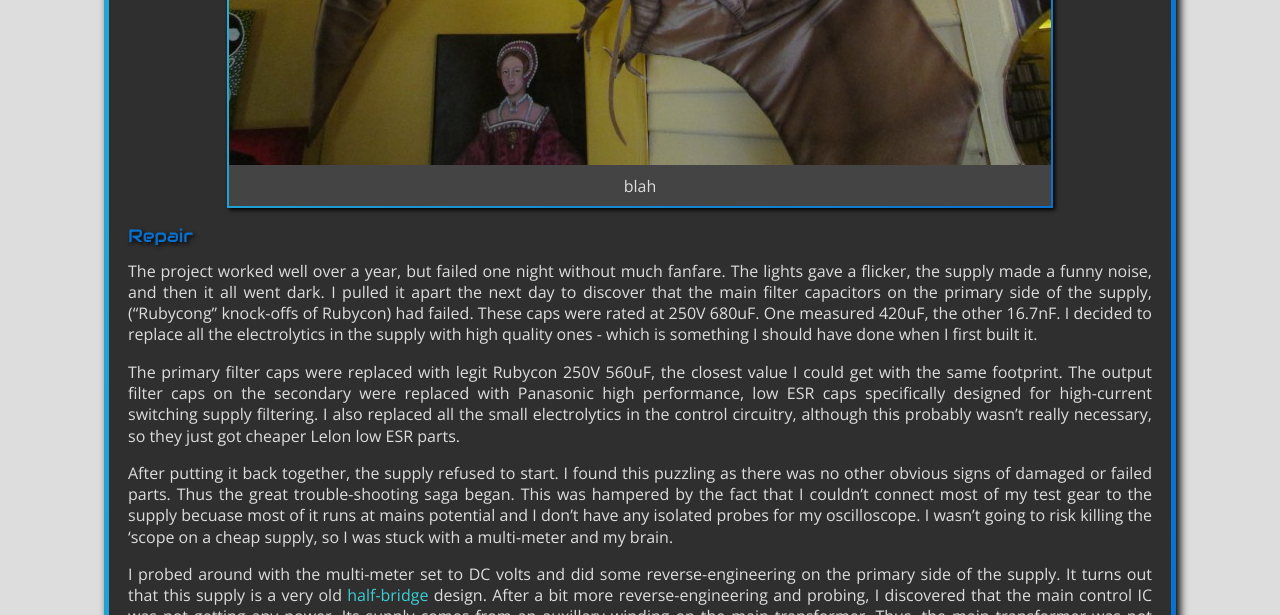
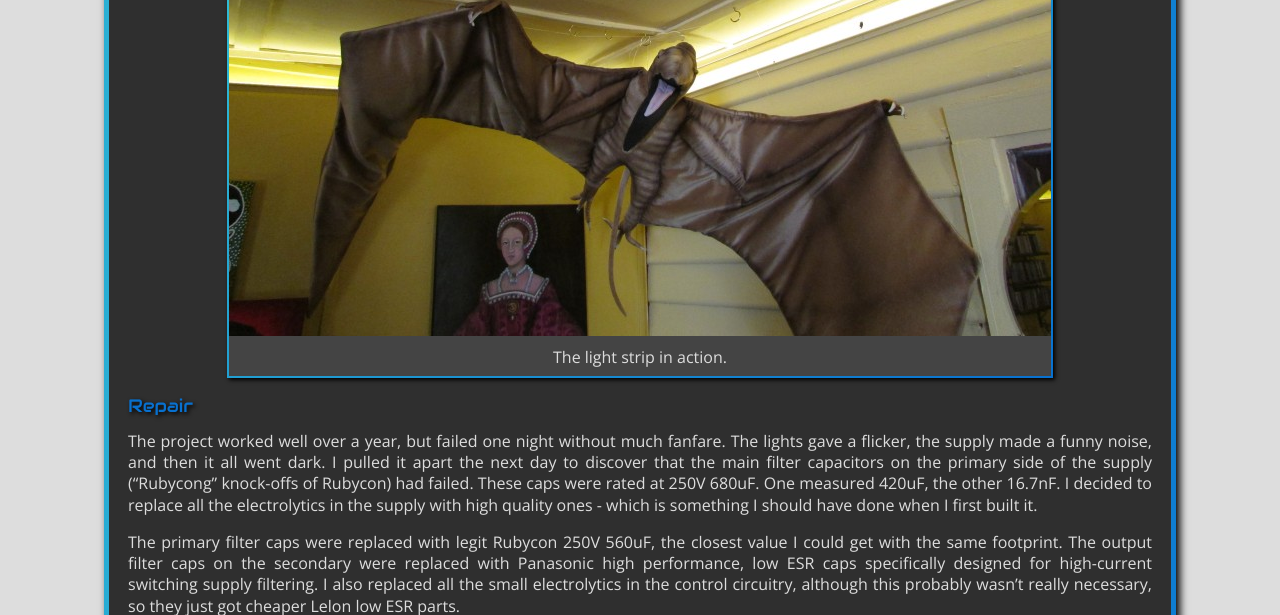
Before and after one commit to StaphSynth/StaphSynth.github.io, a Jekyll site: the page built from _posts/2017-01-14-LED-Strip-Room-Lighting.md, in a window 1280 px wide and 1400 px high, scrolled down 5933 px. Shown: the top 615 px of the window. Built offline with Jekyll 4.4.1, drawn with Linux system fonts in a browser that asks for light colours; nearby versions of some CDN libraries; some of the changed text lies outside the part shown; grey boxes are pictures that could not be loaded.

Commit message:
commpleted post on light box

```diff
--- a/_posts/2017-01-14-LED-Strip-Room-Lighting.md
+++ b/_posts/2017-01-14-LED-Strip-Room-Lighting.md
@@ -11,58 +11,73 @@
   - power supplies
 ---
 
-In January of 2015, I built an LED lighting controller and power supply to run about 25 metres of 12V 5050 LED strip lighting. The strip forms a ring around our back back rumpus/listening/hobby room. The lights are mounted high up the walls only a few centimetres down from the cornices on L-shaped pine moulding, with the LEDs facing the ceiling so as not to dazzle the eye. It's meant to light the room with a soft warm-white glow around the perimeter to provide a mellow mood for hanging out listening to the stereo, or during parties, etc.
+In January of 2015, I built an LED lighting controller and power supply to run about 25 metres of 12V 5050 LED strip lighting. The strip forms a ring around our back rumpus/listening/hobby room. The lights are mounted high up the walls only a few centimetres down from the cornices on L-shaped pine moulding, with the LEDs facing the ceiling so as not to dazzle the eye. It's meant to light the room with a soft warm-white glow around the perimeter to provide a mellow mood for hanging out listening to the stereo, or during parties, etc.
 
 ### Initial Build
 
-The plan was fairly straight-forward: buy the LED strip lights, a beefy 12V supply to run them, and use an [Elliott Sound Products](http://sound.whsites.net/index2.html) [P126 PWM dimmer](http://sound.whsites.net/project126.htm) to allow control of the light level. Then, string them together and enjoy. Needless to say, the project became a little more complex as time went on, and I learned some valuable lessons along the way.
+The plan was fairly straight-forward: buy the LED strip lights, a beefy 12V supply to run them, and use an [ESP](http://sound.whsites.net/index2.html) [P126 PWM dimmer](http://sound.whsites.net/project126.htm) to allow control of the light level. Then, string them together and enjoy. Needless to say, the project became a little more complex as time went on, and I learned some valuable lessons along the way.
 
 The first mistake I made was to buy a crappy 360W 12V supply from ebay. These supplies do not have a very good reputation for longevity, and I opted to go with one that provided more power than I actually needed in the hopes that the added headroom would make it last a little longer.
 
-{% include image.html url="/img/12v-crapsupply.jpg" caption="blah" %}
+{% include image.html url="/img/12v-crapsupply.jpg" caption="These cheap supplies are all over ebay like a rash. Theyr'e noisy and not of very high quality. I found out later on that they're also not very efficient." %}
 
-After the supply arrived, I pulled it apart to find several very good reasons why these supplies are not well regarded. Completely inadequate thermal management of the switching MOSFETs and high-current rectifier diodes (bolted straight to the case, very poor thermal contact), low quality electrolytic capacitors, and a whiny 60mm fan completed the picture. This project being done on the cheap, however, I decided to press on and see if I could make it work regardless.
+After the supply arrived, I pulled it apart to find several very good reasons why these supplies are not well regarded. Completely inadequate thermal management of the switching transistors and high-current rectifier diodes (bolted straight to the case, very poor thermal contact), low quality electrolytic capacitors, and a whiny 60mm fan completed the picture. This project being done on the cheap, however, I decided to press on and see if I could make it work regardless.
 
 I decided to attack the thermal problems first. I moved the main switching transistors from the rear of the board to the side and mounted them, along with the secondary side rectifier diodes, to half an 80mm tunnel-style heatsink. This heatsink is quite large and has a thermal resistance of ~0.8 °C/W without fan assistance.
 
 Given that this supply was to be mounted in the same room as the stereo, I wanted it to run without a fan unless absolutely necessary. A piece of PVC pipe was used to complete the tunnel on the other side of the sink and a quiet 80mm fan was mounted at the bottom end to blow air up through the heatsink tunnel assembly should the temerature rise too far.
 
-{% include image.html url="/img/P126-lightbox1.jpg" caption="blah" %}
+{% include image.html url="/img/P126-lightbox1.jpg" caption="The box during construction. You can see the heatsink and the half-section of PVC pipe I used to complete the tunnel. I also decided to use 6.5mm mono phone sockets as output jacks because I had some lying around and couldn't think of anything better :)" %}
 
-The fan is controlled by a [P42](http://sound.whsites.net/project42.htm) thermal fan switching circuit I made quite some time before. The circuit works by sensing the voltage across a couple of ordinary silicon diodes. As the temperature of the P-N junction in a diode rises, the the voltage across it falls. A 741 opamp wired as a comparitor monitors this voltage and compares it with a fixed reference.
+The fan is controlled by a [P42](http://sound.whsites.net/project42.htm) fan switching circuit I made quite some time before. The circuit works by sensing the voltage across a couple of ordinary silicon diodes. As the temperature of the P-N junction in a diode rises, the the voltage across it falls. A 741 opamp wired as a comparitor monitors this voltage and compares it with a fixed reference.
 
 Once it hits a certain level (which you set when you calibrate the circuit), the output of the opamp switches and goes low, turning on a PNP transistor that then switches on the fan. In this case, I used a glass of warm water to help me set the circuit to turn the fan on when the heatsink reaches ~45 °C. It almost never turns on except for hot days.
 
-{% include image.html url="/img/P126-lightbox2.jpg" caption="blah" %}
+{% include image.html url="/img/P126-lightbox3.jpg" caption="Shot of the P42 fan controller mounted on the right. The sense diodes have not been installed yet. The transistor mounted to the heatsink is what switches the fan on. It doesn't need all that heatsinking, but it was available, so why not?" alt="ESP P42 thermo fan controller mounted to heatsink" %}
 
-The P126 PWM dimmer circuit follows the supply and allows adjustment of the brightness of the LEDs via a single 10k potentiometer. The circuit is designed to switch a MOSFET on and off rapidly to provide the pulse-width modulation. However, the only MOSFETs I had to hand were IRF540 N-channel devices with a current limit of 27-33A (depending on who's datasheet you're reading). This was going to push a single device towards the edge of its safe operating area, so I decided to split the room circuit into two halves and use a seperate MOSFET to power each half.
+The P126 PWM dimmer circuit follows the supply and allows adjustment of the brightness of the LEDs via a single 10k potentiometer. The circuit is designed to switch a MOSFET on and off rapidly to provide the pulse-width modulation. However, the only MOSFETs I had to hand were IRF540 N-channel devices with a current limit of 27-33A (depending on who's datasheet you're reading). This was going to push a single device towards the edge of its safe operating area, so I decided to split the room light circuit into two halves and use a seperate MOSFET to power each half.
 
-This turned out to be a good idea because it halves the current through each MOSFET, doubles the thermal transfer area of the MOSFETs to the heatsink, halves the total current flowing through the power cables to the LEDs, reducing the voltage drop across the cabling as well as cable width requirements. This lunch is not free, but for the small cost of an additional MOSFET, connector, and 2.5m of cable, it comes heavily discounted :)
+This turned out to be a good idea because it halves the current through each MOSFET, doubles the thermal transfer area of the MOSFETs to the heatsink, and halves the total current flowing through the power cables to the LEDs, reducing the voltage drop across the cabling as well as cable width requirements. This lunch is not free, but for the small cost of an additional MOSFET, connector, and 2m of cheap speaker cable, it comes heavily discounted :)
 
-{% include image.html url="/img/P126-lightbox3.jpg" caption="blah" %}
+{% include image.html url="/img/P126-lightbox2.jpg" caption="In this shot you can see the P126 PWM board mounted on the left of the heatsink, with its switching MOSFETs mounted off to one side with their daughter-board." alt="ESP P126 mounted to heatsink using two MOSFETs rather than one." %}
 
 The PWM MOSFETs are mounted off the P126 board directly on the heatsink, with a small daughter-board made of prototyping board used to provide a mounting point for the heavy power cables and gate resistors to damp ringing of the control signal from P126.
 
-{% include image.html url="/img/P126-lightbox4.jpg" caption="blah" %}
+{% include image.html url="/img/P126-lightbox4.jpg" caption="The finished box mounted to the wall near the room entrance. The switch is for power and the knob for brightness." %}
 
 The unit is built into a wooden box made of pieces of pine and tasmanian oak off-cuts. The inside is lined with Earthed aluminium foil to help sink EMI. Connections to the outside world are via holes drilled in the wooden panels with a hole-saw. The connectors were then mounted onto a thinner piece of material (such as aluminium sheet) and then screwed to the panels behind the holes.
 
-{% include image.html url="/img/P126-lightbox5.jpg" caption="blah" %}
+{% include image.html url="/img/P126-lightbox5.jpg" caption="Underside of the completed light controller, showing the power cord socket and lower ventillation holes produced using a hole saw." %}
 
 The vent holes in the top and bottom of the case were covered in flywire to stop insects and inquisitive fingers from making their way into the box. It wasn't strictly necessary because the heatsink blocks off the high-voltage side of the box from the vents, but it seemed like a good idea nonetheless.
 
-{% include image.html url="/img/P126-lightbox6.jpg" caption="blah" %}
+{% include image.html url="/img/P126-lightbox6.jpg" caption="The light strip in action." %}
 
 ### Repair
 
-The project worked well over a year, but failed one night without much fanfare. The lights gave a flicker, the supply made a funny noise, and then it all went dark. I pulled it apart the next day to discover that the main filter capacitors on the primary side of the supply, ("Rubycong" knock-offs of Rubycon) had failed. These caps were rated at 250V 680uF. One measured 420uF, the other 16.7nF. I decided to replace all the electrolytics in the supply with high quality ones - which is something I should have done when I first built it.
+The project worked well over a year, but failed one night without much fanfare. The lights gave a flicker, the supply made a funny noise, and then it all went dark. I pulled it apart the next day to discover that the main filter capacitors on the primary side of the supply ("Rubycong" knock-offs of Rubycon) had failed. These caps were rated at 250V 680uF. One measured 420uF, the other 16.7nF. I decided to replace all the electrolytics in the supply with high quality ones - which is something I should have done when I first built it.
 
 The primary filter caps were replaced with legit Rubycon 250V 560uF, the closest value I could get with the same footprint. The output filter caps on the secondary were replaced with Panasonic high performance, low ESR caps specifically designed for high-current switching supply filtering. I also replaced all the small electrolytics in the control circuitry, although this probably wasn't really necessary, so they just got cheaper Lelon low ESR parts.
 
-After putting it back together, the supply refused to start. I found this puzzling as there was no other obvious signs of damaged or failed parts. Thus the great trouble-shooting saga began. This was hampered by the fact that I couldn't connect most of my test gear to the supply becuase most of it runs at mains potential and I don't have any isolated probes for my oscilloscope. I wasn't going to risk killing the 'scope on a cheap supply, so I was stuck with a multi-meter and my brain.
+{% include image.html url="/img/P126-lightbox7.jpg" caption="The light controller in its completed state with new capacitors. I used heavy gauge wire to carry the DC out of the unit and high-current diodes are soldered backwards across the sockets to catch any inductive spiking coming back from the power cables and stop it damaging the MOSFETs." %}
 
-I probed around with the multi-meter set to DC volts and did some reverse-engineering on the primary side of the supply. It turns out that this supply is a very old [half-bridge](http://sound.whsites.net/articles/smps-primer.html#s54) design. After a bit more reverse-engineering and probing, I discovered that the main control IC was not getting any power. Its supply comes from an auxillary winding on the main transformer. Thus, the main transformer was not doing anything, and lo and behold, one of the switching transistors measured ~300 Ohms from collector to emitter, rather than the many mega-Ohms it should have read.
+After putting it back together, the supply refused to start. I found this puzzling as there were no other obvious signs of damaged or failed parts. Thus the great trouble-shooting saga began. This was hampered by the fact that I couldn't connect most of my test gear to the supply becuase most of it runs at mains potential and I don't have any isolated probes for my oscilloscope. I wasn't going to risk killing the 'scope on a cheap supply, so I was stuck with a multi-meter and my brain.
 
-This was surprising for a couple of reasons: firstly, I expected to find MOSFETs as the primary switching transistors, not high-voltage NPN devices. Secondly, I would have thought that if a transistor was going to fail in this application, it would fail properly should circuit and read almost zero Ohms from one side to the other. Weird.
+I probed around with the multi-meter set to DC volts and did some reverse-engineering on the primary side of the supply. It turns out that this supply is a very old [half-bridge](http://sound.whsites.net/articles/smps-primer.html#s54) design. After a bit more reverse-engineering and probing, I discovered that the main control IC was not getting any power. I traced out its supply and found that it came from an auxillary winding on the main transformer. This suggested the transformer wasn't doing anything. Lo and behold, one of the switching transistors driving the primary coil measured ~300 Ohms from collector to emitter, rather than the many mega-Ohms it should have been.
 
-Anyway, I ordered a couple of new D209 transistors and replaced the old ones
+This was surprising for a couple of reasons: firstly, I expected to find MOSFETs as the primary switching transistors, not high-voltage NPN devices. Secondly, I would have thought that if a transistor was going to fail in this application, it would fail properly short circuit and read almost zero Ohms from one side to the other, not this weird half-way value. Still, live and learn and all that :)
+
+{% include image.html url="/img/P126-lightbox8.jpg" caption="Preparing the new power transistors for mounting to their heat-spreader. I used kapton film as an insulator (I threw away the crappy sil-pads that came with the supply when I first pulled it apart)." %}
+
+Anyway, I ordered a couple of new D209 transistors and replaced the old ones. This was a very fiddly job due to the nature of the lightbox and the way I originally built it. The transistors and diodes are attached to the main heatsink via heat-spreading aluminium plates salvaged from the original power supply chassis. The way these are mounted makes accessing them through the other components on the board very difficult.
+
+{% include image.html url="/img/P126-lightbox9.jpg" caption="Getting the transistors mounted back into that tight space was a difficult and fiddly job. In this shot, you can also see one of the P42 temperature sensing diodes glued to the junction of heat-spreader and main sink." %}
+
+Still, after replacing these transistors, the supply is now working again. However, it is now making a mildly irritating whining noise. I believe this is due to magnetostriction. Although it used to make a little noise when I first built it, it's now quite a bit louder, so I'll have to figure out a way of damping it.
+
+### Lessons Learned
+Number one: never buy another one of those crappy ebay supplies. The designs are ancient, the construction is not good and the components are complete crap. You get what you pay for :) In my defence, at the time I bought it, I didn't know anything about good supply manufacturers like PULS and the like. Next time, do more research!
+
+Number two: switchmode supply design. I learned quite a bit during my reverse-engineering of this supply and the background reading I did in support of it. That, in part, makes the saga worthwhile I guess.
+
+Number three: When (not if, but _when_) this supply fails again, I'll probably just replace it with two good quality "lump-in-the-cord" power bricks, each powering half the lights. This seems like a much easier and less fiddly solution than re-engineering ebay junk.
```
